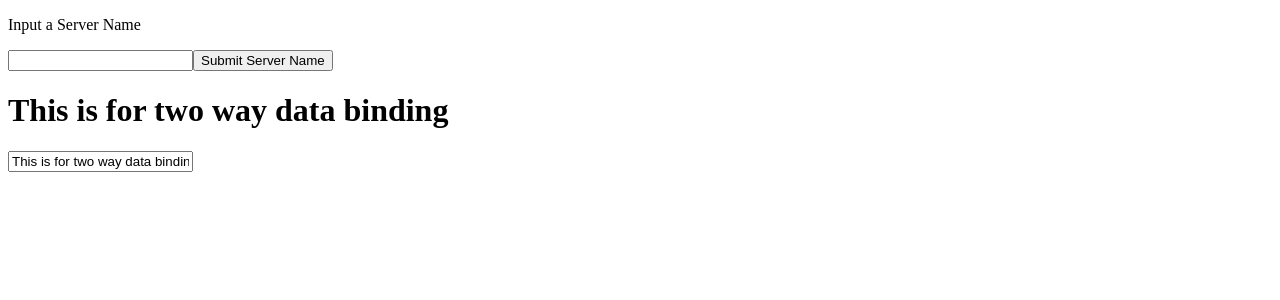
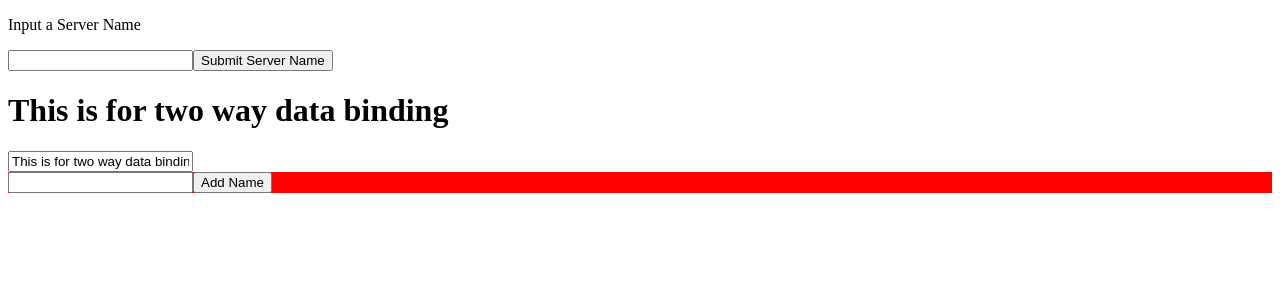
Before and after one commit to NeoGlanding/angular1, an Angular app: page / in a window 1280 px wide. Shown: the top 300 px of the page. Built offline with nearby package versions, Linux system fonts and the light colour scheme.

Commit message:
auto commit without message

```diff
--- a/src/app/app.component.html
+++ b/src/app/app.component.html
@@ -1,2 +1,3 @@
 <app-testcomponent></app-testcomponent>
 <app-two-way-data-binding></app-two-way-data-binding>
+<app-ngif-directives></app-ngif-directives>
--- a/src/app/app.module.ts
+++ b/src/app/app.module.ts
@@ -5,12 +5,14 @@ import { FormsModule } from '@angular/forms'
 import { AppComponent } from './app.component';
 import { TestcomponentComponent } from './testcomponent/testcomponent.component';
 import { TwoWayDataBindingComponent } from './two-way-data-binding/two-way-data-binding.component';
+import { NgifDirectivesComponent } from './ngif-directives/ngif-directives.component';
 
 @NgModule({
   declarations: [
     AppComponent,
     TestcomponentComponent,
-    TwoWayDataBindingComponent
+    TwoWayDataBindingComponent,
+    NgifDirectivesComponent
   ],
   imports: [
     BrowserModule, FormsModule
--- /dev/null
+++ b/src/app/ngif-directives/ngif-directives.component.css
@@ -0,0 +1,4 @@
+div {
+    display: block;
+    background-color: red;
+}
--- /dev/null
+++ b/src/app/ngif-directives/ngif-directives.component.html
@@ -0,0 +1,5 @@
+<div>
+    <input [(ngModel)]="name" type="text" />
+    <button (click)="clickShowName()">Add Name</button>
+    <p *ngIf="showName">{{ name }}</p>
+</div>
--- /dev/null
+++ b/src/app/ngif-directives/ngif-directives.component.ts
@@ -0,0 +1,25 @@
+import { Component, OnInit } from '@angular/core';
+
+@Component({
+  selector: 'app-ngif-directives',
+  templateUrl: './ngif-directives.component.html',
+  styleUrls: ['./ngif-directives.component.css']
+})
+export class NgifDirectivesComponent implements OnInit {
+  name: string = ''
+  showName: boolean = false;
+
+  onChangeInput(e: any) {
+    this.name = e.target.value;
+  }
+
+  clickShowName() {
+    this.showName = true
+  }
+
+  constructor() { }
+
+  ngOnInit(): void {
+  }
+
+}
```
Also changed, not shown: 1 other file (tests, documents, lock files or other folders).
